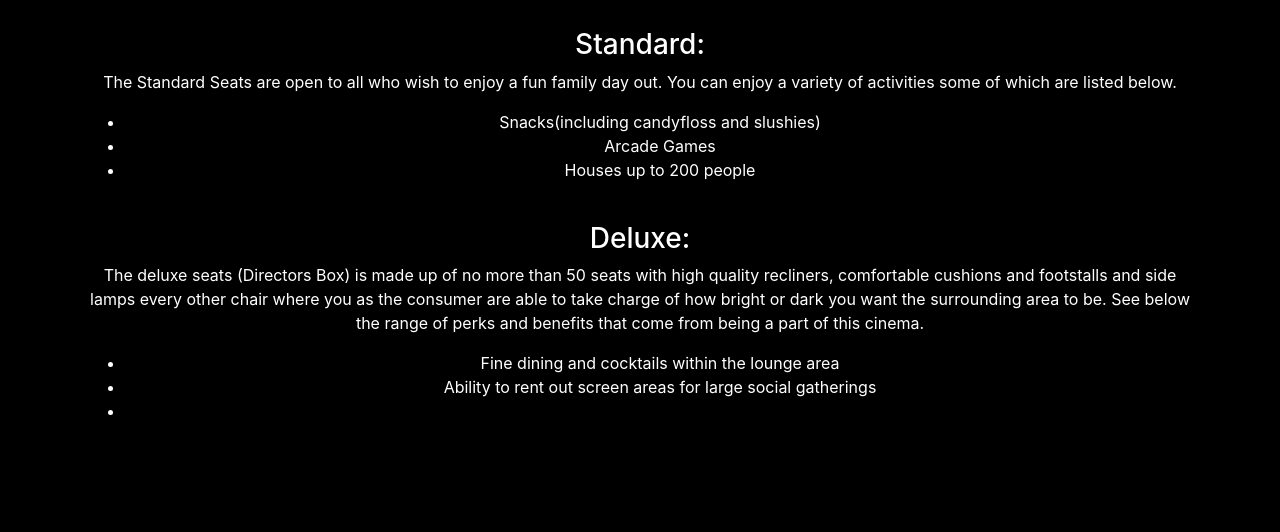
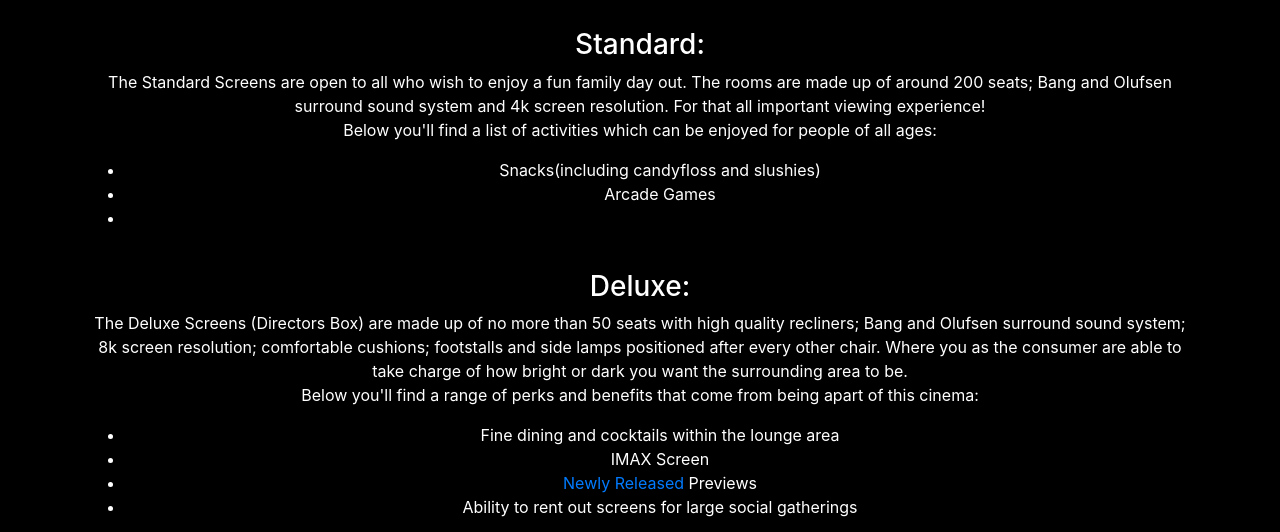
Before and after one commit to leightonmanningQA/QACinemas, a React (Create React App) app in the folder Frontend/qacinemas/: page /screens in a window 1280 px wide. Shown: the part 335-867 px from the top of the page. Before the commit the page ends 800 px from the top, so only its background shows below. Built offline with nearby package versions, Linux system fonts and the light colour scheme.

Commit message:
change the format of the page with extra points

```diff
--- a/Frontend/qacinemas/src/Components/Screens/Screens.jsx
+++ b/Frontend/qacinemas/src/Components/Screens/Screens.jsx
@@ -1,6 +1,8 @@
 import Slider from 'react-animated-slider';
 import horizontalCss from 'react-animated-slider/build/horizontal.css';
+import { Link } from 'react-router-dom';
 import "./Screens.css"
+import "../Gallery/NewReleases"
 
 const items = [
     {
@@ -52,28 +54,31 @@ const Screens = (props) => {
 
       <div className="container" align="center">
       <h3 className="text-white">Standard:</h3>
-      <p className="text-white">The Standard Seats are open to all who wish to enjoy a fun family day out.
-      You can enjoy a variety of activities some of which are listed below.
+      <p className="text-white">The Standard Screens are open to all who wish to enjoy a fun family day out.
+      The rooms are made up of around 200 seats; Bang and Olufsen surround sound system and 4k screen resolution.
+      For that all important viewing experience!<br></br>
+      Below you'll find a list of activities which can be enjoyed for people of all ages:
     </p>
     <ul className="text-white" align="center">
       <li>Snacks(including candyfloss and slushies)</li>
       <li>Arcade Games</li>
-      <li>Houses up to 200 people</li>
+      <li></li>
     </ul>
     <br></br>
 
     <h3 className="text-white">Deluxe:</h3>
-      <p className="text-white">The deluxe seats (Directors Box) is made up of no more than 50 seats with high quality recliners,
-      comfortable cushions and footstalls and side lamps every other chair where you as the consumer are able to take charge of how bright or
-      dark you want the surrounding area to be.
-      See below the range of perks and benefits that come from being a part of this cinema.
+      <p className="text-white">The Deluxe Screens (Directors Box) are made up of no more than 50 seats with high quality recliners;
+      Bang and Olufsen surround sound system; 8k screen resolution; comfortable cushions; footstalls and side lamps
+      positioned after every other chair. Where you as the consumer are able to take charge of how bright or dark you want the
+      surrounding area to be.<br></br>
+      Below you'll find a range of perks and benefits that come from being apart of this cinema:
       </p>
     <ul align="center" className="text-white">
       <li>Fine dining and cocktails within the lounge area</li>
-      <li>Ability to rent out screen areas for large social gatherings</li>
-      <li></li>
+      <li>IMAX Screen</li>
+      <li><Link to="../Gallery/NewReleases">Newly Released</Link> Previews</li>
+      <li>Ability to rent out screens for large social gatherings</li>
     </ul>
-
       </div>
       </container>
     </>
```
